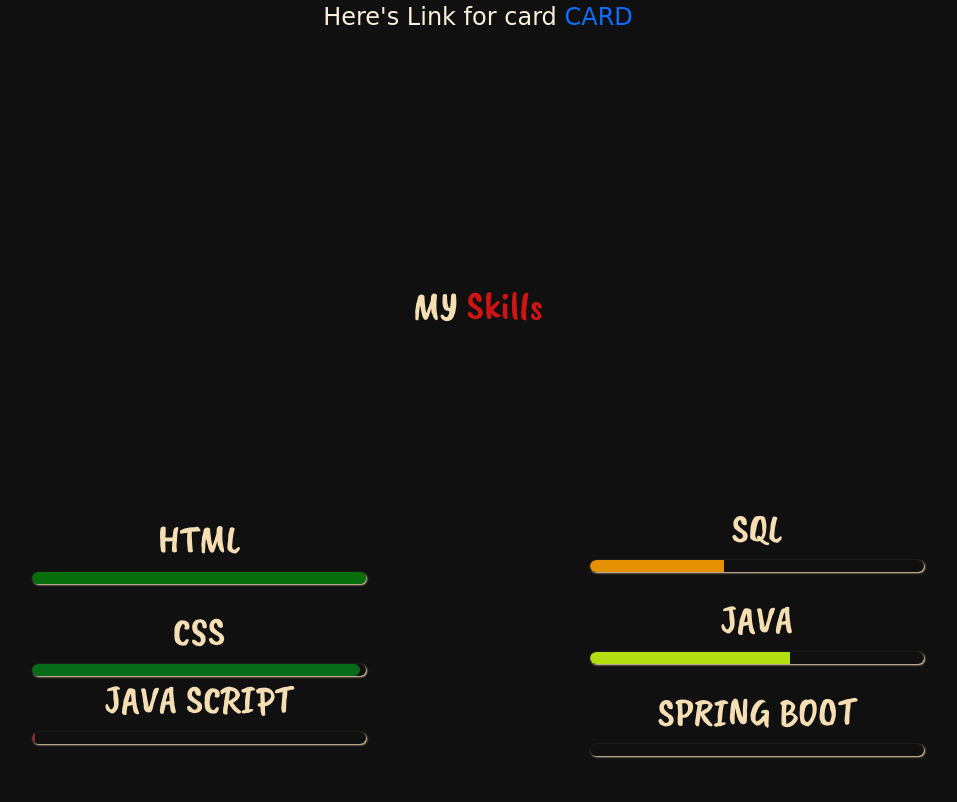
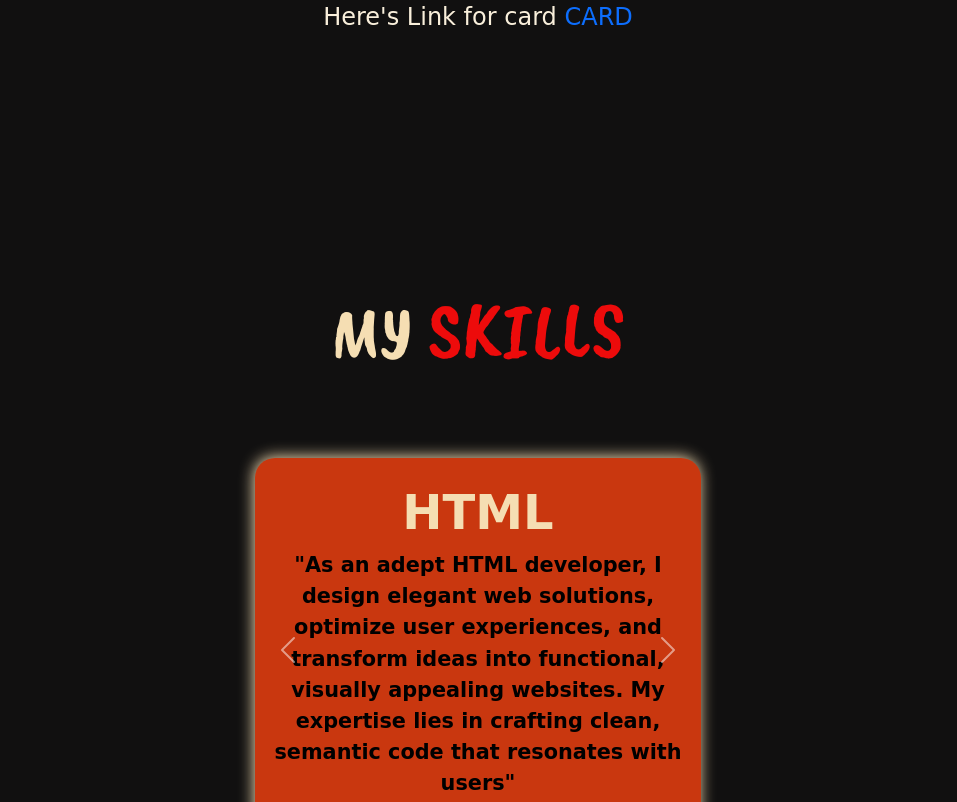
Before and after one commit to ARBAAZAARIZ/portfolio, a plain HTML site: page index.html in a window 1280 px wide. Shown: the part 1998-2800 px from the top of the page, without its empty margins (162-1119 px from the left). Drawn offline with nearby package versions, Linux system fonts and the light colour scheme.

Commit message:
made changes in skill and nav

```diff
--- a/index.html
+++ b/index.html
@@ -175,55 +175,81 @@
 
                 </div>
 
-                <div class="skill-div">
-                    <h1>MY  <span class="skills">Skills</span></h1>
+                <div class="skill-div" " >
+                    <h1 class="my">MY  <span class="skills">SKILLS</span></h1>
+                    <div class="space_h-skil_info">
+                        <br><br><br>
+                    </div>
                     <div class="skill-parent-div">
-                        <div class="skill-child-div">
-                            <h1>
-                                HTML
-                            </h1>
-                           <div class="progress-bar">
-                            <div class="progress-bar-percent-HTML"></div>
+                        <div id="carouselExampleFade" class="carousel slide carousel-fade">
+                            <div class="carousel-inner">
+                              <div class="carousel-item active  ">
+                                <div class="d-block w-100 wrapper_skill">
+                                    <h1>HTML</h1>
+                                    <p>"As an adept HTML developer, I design elegant web solutions, optimize user experiences, and transform ideas into functional, visually appealing websites. My expertise lies in crafting clean, semantic code that resonates with users"
+                                    </p>
                                 </div>
-                           <br>
-                           <h1>
-                            CSS
-                        </h1>
-                       <div class="progress-bar">
-                        <div class="progress-bar-percent-CSS"></div>
+                              </div>
+                              <div class="carousel-item">
+                                <div class="d-block w-100 wrapper_skill">
+                                    <h1>JAVA SCRIPT</h1>
+                                    <p>“As a skilled JavaScript developer, I create dynamic web applications, enhance user interactions, and optimize performance. My expertise lies in writing clean, efficient code that brings ideas to life, whether it’s building interactive forms, implementing animations, or connecting with APIs.”
+                                    </p>
+                                </div>
+                              </div>
+                              <div class="carousel-item">
+                                <div class="d-block w-100 wrapper_skill">
+                                    <h1>CSS</h1>
+                                    <p>“As a skilled CSS developer, I create visually captivating web interfaces, implement responsive designs, and enhance user interactions. My expertise lies in crafting elegant stylesheets that elevate user experiences, ensuring seamless compatibility across devices and browsers.”
+                                    </p>
+                                </div>
                               </div>
 
-                       <h1>
-                        JAVA SCRIPT
-                    </h1>
-                   <div class="progress-bar">
-                    <div class="progress-bar-percent-J-SCRIPT"></div>
+                              <div class="carousel-item">
+                                <div class="d-block w-100 wrapper_skill">
+                                    <h1>JAVA</h1>
+                                    <p>“As a skilled Java developer, I build robust backend systems, create dynamic web applications, and optimize performance. My expertise lies in writing clean, efficient code that brings ideas to life, whether it’s implementing algorithms, connecting with databases, or crafting interactive user experiences.”
+                                    </p>
+                                </div>
                               </div>
 
+                              <div class="carousel-item">
+                                <div class="d-block w-100 wrapper_skill">
+                                    <h1>SQL</h1>
+                                    <p>“ As an adept SQL developer, I optimize database performance, troubleshoot issues, and create new features. My skills include writing SQL queries, handling data extraction, transformation, and loading (ETL), and implementing software development lifecycle processes.”
+                                    </p>
                                 </div>
-                        <br>
+                              </div>
 
-                        <div class="skill-child-div">
-                            <h1>
-                                SQL
-                            </h1>
-                           <div class="progress-bar">
-                            <div class="progress-bar-percent-SQL"></div>
+                              <div class="carousel-item">
+                                <div class="d-block w-100 wrapper_skill">
+                                    <h1>SPRING BOOT</h1>
+                                    <p>“ As an adept Spring Boot developer, I create robust Java-based microservices. I build standalone applications with minimal configuration overhead. Whether it’s RESTful APIs, data processing pipelines, or DevOps automation, my expertise drives innovation and scalability. ”
+                                    </p>
                                 </div>
-                           <br>
-                           <h1>
-                            JAVA
-                        </h1>
-                       <div class="progress-bar">
-                        <div class="progress-bar-percent-JAVA"></div>
                               </div>
-                       <br>
-                       <h1>
-                        SPRING BOOT
-                    </h1>
-                   <div class="progress-bar">
-                    <div class="progress-bar-percent-SPRING_BOOT"></div>
+
+                              <div class="carousel-item">
+                                <div class="d-block w-100 ">
+                                    <div class="wrapper_skill">
+                                        <h1>React</h1>
+                                    <p>“ As a React developer, I create sleek and responsive web applications using industry-standard tools. Leveraging React, Tailwind CSS, and Netlify, I showcase my work, skills, and accomplishments. From dynamic landing pages to interactive components, my portfolio reflects both creativity and professionalism. ”
+                                    </p>
                                     </div>
+                                </div>
+                              </div>
+
+
+
+                            </div>
+                            <button class="carousel-control-prev " type="button" data-bs-target="#carouselExampleFade" data-bs-slide="prev">
+                              <span class="carousel-control-prev-icon text-warning" aria-hidden="true"></span>
+                              <span class="visually-hidden  ">previous</span>
+                            </button>
+                            <button class="carousel-control-next" type="button" data-bs-target="#carouselExampleFade" data-bs-slide="next">
+                              <span class="carousel-control-next-icon" aria-hidden="true"></span>
+                              <span class="visually-hidden">Next</span>
+                            </button>
                           </div>
                     </div>
 
--- a/style.css
+++ b/style.css
@@ -7,18 +7,22 @@ body{
 
 
 header{
-    background-color: rgb(14, 13, 13);
-    box-shadow: 1px 2px 3px rgb(222, 163, 135);
-position: fixed;
-width: 91%;
-height: auto;
+    box-shadow: 0px 0px 14px wheat;
+    border-top-left-radius: 20px;
+    border-bottom-right-radius: 20px;
+    border-bottom-right-radius: 20px;
+
+    backdrop-filter: blur(10px);
+    position: fixed;
+    width: 91%;
+    height: auto;
 
 }
 .head-navbar{
     display: flex;
     width: 100%;
     height: auto;
-    background-color: rgb(16, 16, 16);
+
 }
 .logo-div>img{
 
@@ -337,6 +341,7 @@ height: auto;
 .hr-line{
     height: 1px;
     width: 60%;
+    z-index: -1;
 }
 .hr-line>hr{
     color: bisque;
@@ -345,6 +350,7 @@ height: auto;
 /* skills CSS */
 
 .skill-div{
+
     width: 100%;
     height: 80vh;
     display: flex;
@@ -354,84 +360,61 @@ height: auto;
     /* background-color: white; */
 }
 .skill-child-div>h1{
+    font-size: 2em;
     color: wheat;
 }
-.skill-child-div>h3{
-    color: wheat;
+.my{
+    font-size: 4.5em;
 }
+
 .skills{
-    color: rgb(208, 19, 19);
+    font-size: 5rem;
+    color: rgb(237, 11, 11);
 }
 .skill-parent-div{
-    width: 100%;
-    height: 100%;
-    /* background-color: rgba(239, 136, 19, 0.886); */
+
+    border-radius: 20px;
+    width: 40%;
+    height: 60%;
+    box-shadow: -1px -1px 15px wheat;
+    background-color: rgb(201, 55, 15);
+    display: flex;
+    justify-content: center;
+    align-items: center;
+
+
+}
+.wrapper_skill{
+    border-radius: 20px;
+    box-sizing: border-box;
+
+    color: rgb(0, 0, 0);
+   text-align: center;
     display: flex;
 
+    font-family: cursive;
+
+    flex-direction: column;
+    justify-content: space-between;
+    align-items: center;
+
+
 }
-.skill-child-div{
-    width: 50%;
-    height: 100%;
-    /* background-color: burlywood; */
-    display: flex;
-    flex-direction: column;
-    justify-content: center;
-    align-items: center;
+.wrapper_skill>h1{
+    font-size: 3em;
+    color: wheat;
+    font-weight: 900;
+
+}
+.wrapper_skill>p{
+    font-size: 1.3em;
+   font-weight: 600;
+
 }
 
+/* wrapper_skill */
 
 
-
-.progress-bar{
-    width: 60%;
-    height: 2%;
-    /* background-color: rgb(105, 105, 245); */
-    border-radius: 10px;
-    box-shadow: 1px 1px 2px wheat;
-}
-.progress-bar-percent-HTML{
-    width: 100%;
-    height: 100%;
-    background-color: rgb(6, 111, 12);
-    border-top-left-radius: 10px;
-    border-bottom-left-radius: 10px;
-}
-.progress-bar-percent-CSS{
-    width: 98%;
-    height: 100%;
-    background-color: rgb(7, 108, 26);
-    border-radius: 10px;
-
-}
-.progress-bar-percent-J-SCRIPT{
-    width: 1%;
-    height: 100%;
-    background-color: rgb(127, 47, 47);
-    border-top-left-radius: 10px;
-    border-bottom-left-radius: 10px;
-}
-.progress-bar-percent-SQL{
-    width: 40%;
-    height: 100%;
-    background-color: rgb(228, 146, 4);
-    border-top-left-radius: 10px;
-    border-bottom-left-radius: 10px;
-}
-.progress-bar-percent-JAVA{
-
-    width: 60%;
-    height: 100%;
-    background-color: rgb(179, 223, 16);
-    border-top-left-radius: 10px;
-    border-bottom-left-radius: 10px;
-}
-.progress-bar-percent-SPRING_BOOT{
-    width: 0%;
-    height: 100%;
-    background-color: rgb(173, 48, 26);
-    border-top-left-radius: 10px;
-    border-bottom-left-radius: 10px;
-}
 
 
 /* contact me CSS  */
```
Lines whose indentation alone changed are shown as unchanged.
